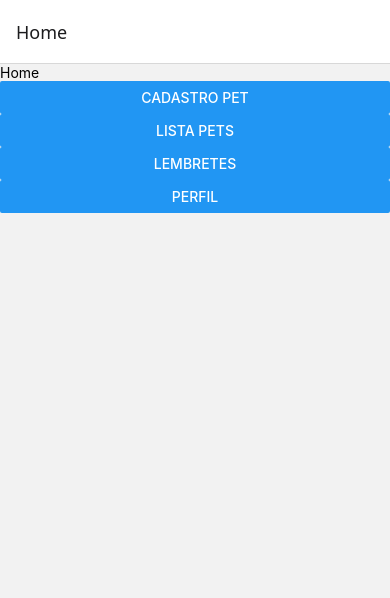
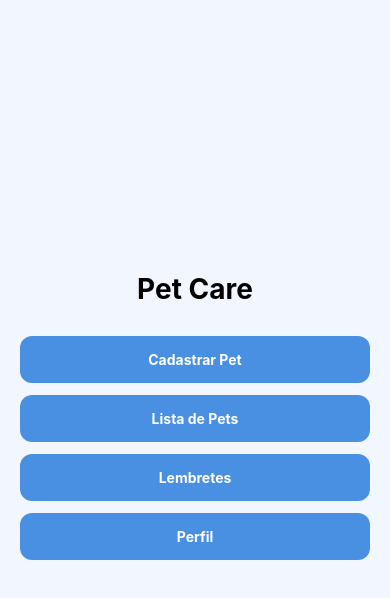
Before and after one commit to Challenge-CLYVO/React-Native, a React Native app: screen / in a window 390 px wide. Shown: the top 598 px of the page. Built offline with nearby package versions, Linux system fonts and the light colour scheme.

Commit message:
feat: style app

```diff
--- a/App.js
+++ b/App.js
@@ -1,24 +1,51 @@
-import { NavigationContainer } from '@react-navigation/native';
-import { createNativeStackNavigator } from '@react-navigation/native-stack';
+import { View, Text, TouchableOpacity, StyleSheet } from 'react-native';
 
-import Home from "./src/screens/Home";
-import CadastroPet from "./src/screens/CadastroPet";
-import ListaPets from "./src/screens/ListaPets";
-import Lembretes from "./src/screens/Lembretes";
-import Perfil from "./src/screens/Perfil";
+export default function Home({ navigation }) {
+  return (
+    <View style={styles.container}>
+      <Text style={styles.title}>Pet Care</Text>
 
-const Stack = createNativeStackNavigator();
+      <TouchableOpacity style={styles.button} onPress={() => navigation.navigate('CadastroPet')}>
+        <Text style={styles.buttonText}>Cadastrar Pet</Text>
+      </TouchableOpacity>
 
-export default function App() {
-  return (
-    <NavigationContainer>
-      <Stack.Navigator initialRouteName="Home">
-        <Stack.Screen name="Home" component={Home} />
-        <Stack.Screen name="CadastroPet" component={CadastroPet} />
-        <Stack.Screen name="ListaPets" component={ListaPets} />
-        <Stack.Screen name="Lembretes" component={Lembretes} />
-        <Stack.Screen name="Perfil" component={Perfil} />
-      </Stack.Navigator>
-    </NavigationContainer>
+      <TouchableOpacity style={styles.button} onPress={() => navigation.navigate('ListaPets')}>
+        <Text style={styles.buttonText}>Lista de Pets</Text>
+      </TouchableOpacity>
+
+      <TouchableOpacity style={styles.button} onPress={() => navigation.navigate('Lembretes')}>
+        <Text style={styles.buttonText}>Lembretes</Text>
+      </TouchableOpacity>
+
+      <TouchableOpacity style={styles.button} onPress={() => navigation.navigate('Perfil')}>
+        <Text style={styles.buttonText}>Perfil</Text>
+      </TouchableOpacity>
+    </View>
   );
 }
+
+const styles = StyleSheet.create({
+  container: {
+    flex: 1,
+    backgroundColor: '#f2f6ff',
+    justifyContent: 'center',
+    padding: 20
+  },
+  title: {
+    fontSize: 28,
+    fontWeight: 'bold',
+    textAlign: 'center',
+    marginBottom: 30
+  },
+  button: {
+    backgroundColor: '#4a90e2',
+    padding: 15,
+    borderRadius: 12,
+    marginBottom: 12
+  },
+  buttonText: {
+    color: '#fff',
+    textAlign: 'center',
+    fontWeight: 'bold'
+  }
+});
```
